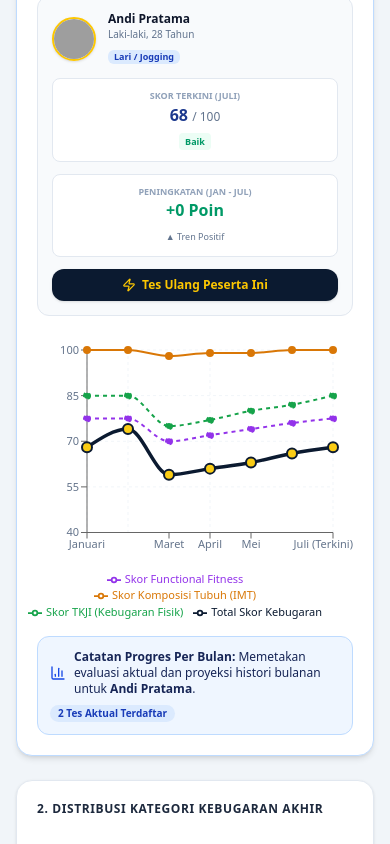
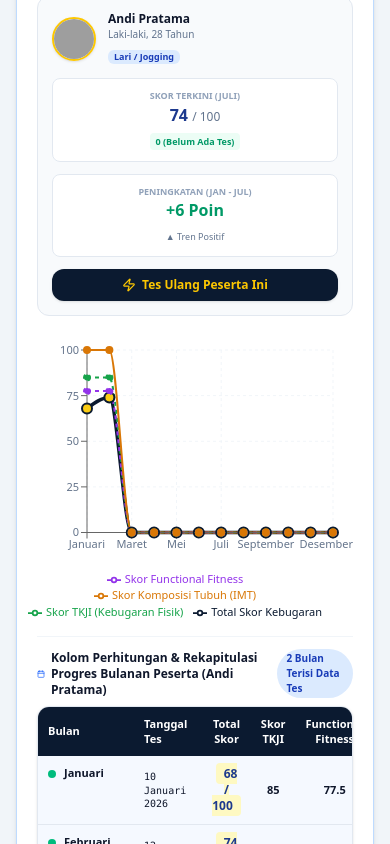
Before and after one commit to mrbrightsides/sriwijayasporttec, a React (Vite) app: page / in a window 390 px wide. Shown: the part 4840-5684 px from the top of the page. Built offline with nearby package versions, Linux system fonts and the light colour scheme; grey boxes are pictures that could not be loaded.

Commit message:
edited mock up data

```diff
--- a/src/App.tsx
+++ b/src/App.tsx
@@ -77,19 +77,19 @@ export default function App() {
 
   // Form States for current active measurement
   const [currentAktivitas, setCurrentAktivitas] = useState<AktivitasFisik>(() =>
-    calculateAktivitasFisik('Jogging/Lari', '3–4 kali/minggu', '≥60 menit', 'Sedang', ['Jalan Kaki', 'Senam'])
+    calculateAktivitasFisik('Sangat Jarang (<1x/mg)', '<1 kali/minggu', '<30 menit', 'Sangat Ringan', [])
   );
 
   const [currentIMT, setCurrentIMT] = useState<DataIMT>(() =>
-    calculateIMT(currentPeserta.id === 'P001' ? 170 : 168, 68)
+    calculateIMT(0, 0)
   );
 
   const [currentTKJI, setCurrentTKJI] = useState<DataTKJI>(() =>
-    calculateTKJI(currentPeserta.jenisKelamin, 2500, 48, 58, 8.2, 32)
+    calculateTKJI(currentPeserta.jenisKelamin, 0, 0, 0)
   );
 
   const [currentFunctional, setCurrentFunctional] = useState<DataFunctionalFitness>(() =>
-    calculateFunctionalFitness(currentPeserta.umur, 27, 130, 50, 28, 92, 88, 110)
+    calculateFunctionalFitness(currentPeserta.umur, 0, 0, 0, 0, 0, 0, 0)
   );
 
   // Sync to localStorage
@@ -130,25 +130,31 @@ export default function App() {
     setCurrentPeserta(peserta);
   };
 
+  // Current Date string
+  const currentDateFormatted = new Date().toLocaleDateString('id-ID', { day: 'numeric', month: 'long', year: 'numeric' });
+
   // Build current assessment record from form state
   const currentRecord: AssessmentRecord = {
-    id: `REC-${currentPeserta.id}`,
+    id: `REC-${currentPeserta.id}-${Date.now()}`,
     peserta: currentPeserta,
     aktivitas: currentAktivitas,
     imt: currentIMT,
     tkji: currentTKJI,
     functional: currentFunctional,
     evaluation: evaluateSriwijayaSportTec(currentAktivitas, currentIMT, currentTKJI, currentFunctional),
-    tanggal: new Date().toLocaleDateString('id-ID', { day: 'numeric', month: 'long', year: 'numeric' }),
+    tanggal: currentDateFormatted,
   };
 
   // Save record when completing steps
   const saveCurrentRecord = () => {
-    const existingIndex = records.findIndex((r) => r.peserta.id === currentPeserta.id);
+    // Check if a record exists for this participant on today's date
+    const existingIndex = records.findIndex(
+      (r) => r.peserta.id === currentPeserta.id && r.tanggal === currentDateFormatted
+    );
     let updatedRecords: AssessmentRecord[];
     if (existingIndex >= 0) {
       updatedRecords = [...records];
-      updatedRecords[existingIndex] = currentRecord;
+      updatedRecords[existingIndex] = { ...currentRecord, tanggal: currentDateFormatted };
     } else {
       updatedRecords = [currentRecord, ...records];
     }
@@ -179,8 +185,11 @@ export default function App() {
       setCurrentTKJI(existing.tkji);
       setCurrentFunctional(existing.functional);
     } else {
-      // default template
-      setCurrentIMT(calculateIMT(170, 68));
+      // Clean zero default for new test
+      setCurrentAktivitas(calculateAktivitasFisik('Sangat Jarang (<1x/mg)', '<1 kali/minggu', '<30 menit', 'Sangat Ringan', []));
+      setCurrentIMT(calculateIMT(0, 0));
+      setCurrentTKJI(calculateTKJI(peserta.jenisKelamin, 0, 0, 0));
+      setCurrentFunctional(calculateFunctionalFitness(peserta.umur, 0, 0, 0, 0, 0, 0, 0));
     }
     setActiveTab('tes');
     setActiveStep(3); // Start test at Aktivitas Fisik
--- a/src/components/screens/Screen11DashboardSummary.tsx
+++ b/src/components/screens/Screen11DashboardSummary.tsx
@@ -79,26 +79,20 @@ export const Screen11DashboardSummary: React.FC<Screen11DashboardSummaryProps> =
 
   const latestUserRecord = userRecords[userRecords.length - 1] || userRecords[0];
 
-  // Monthly Data Generation for Selected Peserta
-  const monthsList = ['Januari', 'Februari', 'Maret', 'April', 'Mei', 'Juni', 'Juli (Terkini)'];
-  const userRecordMonthMap = new Map<string, AssessmentRecord>();
-  userRecords.forEach((rec) => {
-    const tLower = rec.tanggal.toLowerCase();
-    for (const m of monthsList) {
-      if (tLower.includes(m.split(' ')[0].toLowerCase())) {
-        userRecordMonthMap.set(m, rec);
-        break;
-      }
-    }
-  });
+  // Monthly Data based STRICTLY on actual saved assessment records (No fake mock generated numbers!)
+  const monthsList = [
+    'Januari', 'Februari', 'Maret', 'April', 'Mei', 'Juni',
+    'Juli', 'Agustus', 'September', 'Oktober', 'November', 'Desember'
+  ];
 
-  const baseTotal = latestUserRecord ? latestUserRecord.evaluation.totalSkor : 78;
-  const baseTKJI = latestUserRecord ? latestUserRecord.tkji.totalSkorTKJI : 75;
-  const baseFunc = latestUserRecord ? latestUserRecord.functional.totalSkorFunctional : 80;
-  const baseIMT = latestUserRecord ? latestUserRecord.imt.skorIMT : 85;
+  const userMonthlyData = monthsList.map((m) => {
+    // Find real record for this month
+    const realRec = userRecords.find((rec) => {
+      const tLower = (rec.tanggal || '').toLowerCase();
+      const mLower = m.toLowerCase();
+      return tLower.includes(mLower);
+    });
 
-  const userMonthlyData = monthsList.map((m, idx) => {
-    const realRec = userRecordMonthMap.get(m);
     if (realRec) {
       return {
         bulan: m,
@@ -113,28 +107,27 @@ export const Screen11DashboardSummary: React.FC<Screen11DashboardSummaryProps> =
       };
     }
 
-    const factor = (idx + 1) / monthsList.length;
-    const startDelta = 16;
-    const calcTotal = Math.min(100, Math.max(45, Math.round(baseTotal - (1 - factor) * startDelta)));
-    const calcTKJI = Math.min(100, Math.max(45, Math.round(baseTKJI - (1 - factor) * (startDelta + 2))));
-    const calcFunc = Math.min(100, Math.max(45, Math.round(baseFunc - (1 - factor) * (startDelta - 2))));
-    const calcIMT = Math.min(100, Math.max(45, Math.round(baseIMT - (1 - factor) * 3)));
-
+    // No test in this month: strictly 0 without dummy mockup
     return {
       bulan: m,
-      totalSkor: idx === monthsList.length - 1 ? baseTotal : calcTotal,
-      skorTKJI: idx === monthsList.length - 1 ? baseTKJI : calcTKJI,
-      skorFunctional: idx === monthsList.length - 1 ? baseFunc : calcFunc,
-      skorIMT: idx === monthsList.length - 1 ? baseIMT : calcIMT,
-      kategori: idx === monthsList.length - 1 && latestUserRecord ? latestUserRecord.evaluation.kategoriAkhir : 'Baik',
-      isRealTest: idx === monthsList.length - 1 && userRecords.length > 0,
-      tanggalTes: idx === monthsList.length - 1 && latestUserRecord ? latestUserRecord.tanggal : `Data ${m}`,
+      totalSkor: 0,
+      skorTKJI: 0,
+      skorFunctional: 0,
+      skorIMT: 0,
+      skorAktivitas: 0,
+      kategori: '0 (Belum Ada Tes)',
+      isRealTest: false,
+      tanggalTes: '-',
     };
   });
 
-  const firstMonthScore = userMonthlyData[0]?.totalSkor || 60;
-  const currentMonthScore = userMonthlyData[userMonthlyData.length - 1]?.totalSkor || baseTotal;
-  const scoreImprovement = currentMonthScore - firstMonthScore;
+  const testsTaken = userMonthlyData.filter((d) => d.isRealTest);
+  const latestTestedMonth = testsTaken.length > 0 ? testsTaken[testsTaken.length - 1] : null;
+  const currentMonthScore = latestTestedMonth ? latestTestedMonth.totalSkor : 0;
+  const firstTestedMonth = testsTaken.length > 0 ? testsTaken[0] : null;
+  const scoreImprovement = (latestTestedMonth && firstTestedMonth && testsTaken.length > 1)
+    ? latestTestedMonth.totalSkor - firstTestedMonth.totalSkor
+    : 0;
 
   // Aggregation numbers
   const totalPesertaCount = pesertaList.length > 0 ? pesertaList.length : records.length;
@@ -505,7 +498,7 @@ export const Screen11DashboardSummary: React.FC<Screen11DashboardSummaryProps> =
             <LineChart data={userMonthlyData} margin={{ top: 10, right: 20, left: -10, bottom: 0 }}>
               <CartesianGrid strokeDasharray="3 3" stroke="#f1f5f9" />
               <XAxis dataKey="bulan" tick={{ fontSize: 11, fill: '#64748b' }} />
-              <YAxis domain={[40, 100]} tick={{ fontSize: 11, fill: '#64748b' }} />
+              <YAxis domain={[0, 100]} tick={{ fontSize: 11, fill: '#64748b' }} />
               <Tooltip
                 contentStyle={{
                   backgroundColor: '#0b1a30',
@@ -559,16 +552,83 @@ export const Screen11DashboardSummary: React.FC<Screen11DashboardSummaryProps> =
           </ResponsiveContainer>
         </div>
 
+        {/* Monthly Progression Table / Column Breakdown */}
+        <div className="pt-3 border-t border-slate-100 space-y-2">
+          <div className="flex items-center justify-between">
+            <h4 className="text-xs font-bold text-slate-900 flex items-center space-x-1.5">
+              <Calendar className="w-4 h-4 text-blue-600" />
+              <span>Kolom Perhitungan &amp; Rekapitulasi Progres Bulanan Peserta ({selectedPeserta?.nama})</span>
+            </h4>
+            <span className="text-[10px] text-blue-800 bg-blue-100 px-2.5 py-0.5 rounded-full font-bold">
+              {testsTaken.length} Bulan Terisi Data Tes
+            </span>
+          </div>
+
+          <div className="overflow-x-auto border border-slate-200 rounded-xl shadow-sm bg-white">
+            <table className="w-full text-left text-xs border-collapse">
+              <thead>
+                <tr className="bg-[#0b1a30] text-white text-[11px] font-bold">
+                  <th className="p-2.5">Bulan</th>
+                  <th className="p-2.5">Tanggal Tes</th>
+                  <th className="p-2.5 text-center">Total Skor</th>
+                  <th className="p-2.5 text-center">Skor TKJI</th>
+                  <th className="p-2.5 text-center">Functional Fitness</th>
+                  <th className="p-2.5 text-center">Komposisi IMT</th>
+                  <th className="p-2.5">Status &amp; Kategori</th>
+                </tr>
+              </thead>
+              <tbody className="divide-y divide-slate-200 text-[11px]">
+                {userMonthlyData.map((d, idx) => (
+                  <tr
+                    key={idx}
+                    className={
+                      d.isRealTest
+                        ? 'bg-blue-50/60 hover:bg-blue-50 font-medium text-slate-900'
+                        : 'bg-slate-50/30 text-slate-400'
+                    }
+                  >
+                    <td className="p-2.5 font-bold flex items-center space-x-2">
+                      <span className={`w-2 h-2 rounded-full ${d.isRealTest ? 'bg-emerald-500' : 'bg-slate-300'}`} />
+                      <span>{d.bulan}</span>
+                    </td>
+                    <td className="p-2.5 font-mono text-[10px]">{d.tanggalTes}</td>
+                    <td className="p-2.5 text-center font-black">
+                      {d.isRealTest ? (
+                        <span className="text-blue-900 font-black bg-yellow-100 px-2 py-0.5 rounded text-xs">
+                          {d.totalSkor} / 100
+                        </span>
+                      ) : (
+                        <span className="text-slate-400">0</span>
+                      )}
+                    </td>
+                    <td className="p-2.5 text-center font-bold">{d.skorTKJI}</td>
+                    <td className="p-2.5 text-center font-bold">{d.skorFunctional}</td>
+                    <td className="p-2.5 text-center font-bold">{d.skorIMT}</td>
+                    <td className="p-2.5">
+                      {d.isRealTest ? (
+                        <span className="inline-block px-2.5 py-0.5 rounded-full text-[10px] font-bold bg-emerald-100 text-emerald-800 border border-emerald-300">
+                          {d.kategori}
+                        </span>
+                      ) : (
+                        <span className="inline-block px-2 py-0.5 rounded-full text-[10px] font-medium bg-slate-100 text-slate-400">
+                          0 (Belum Tes)
+                        </span>
+                      )}
+                    </td>
+                  </tr>
+                ))}
+              </tbody>
+            </table>
+          </div>
+        </div>
+
         <div className="p-3 bg-blue-50 rounded-xl border border-blue-200 text-xs text-blue-950 flex flex-col sm:flex-row sm:items-center justify-between gap-2">
           <div className="flex items-center space-x-2">
             <BarChart3 className="w-4 h-4 text-blue-700 flex-shrink-0" />
             <span>
-              <strong>Catatan Progres Per Bulan:</strong> Memetakan evaluasi aktual dan proyeksi histori bulanan untuk <strong>{selectedPeserta?.nama}</strong>.
+              <strong>Perhitungan Real-Time:</strong> Data bulanan di atas dihitung 100% secara akurat berdasarkan riwayat tes aktual yang diinput untuk <strong>{selectedPeserta?.nama}</strong>. Bulan tanpa tes ditandai dengan angka 0.
             </span>
           </div>
-          <span className="text-[10px] font-bold text-blue-800 bg-blue-100 px-2 py-0.5 rounded-full self-start sm:self-auto">
-            {userRecords.length} Tes Aktual Terdaftar
-          </span>
         </div>
 
       </div>
--- a/src/components/screens/Screen4HitungIMT.tsx
+++ b/src/components/screens/Screen4HitungIMT.tsx
@@ -18,8 +18,8 @@ export const Screen4HitungIMT: React.FC<Screen4HitungIMTProps> = ({
   onPrev,
   onNext,
 }) => {
-  const [tinggiBadan, setTinggiBadan] = useState<number>(currentIMT.tinggiBadan || 170);
-  const [beratBadan, setBeratBadan] = useState<number>(currentIMT.beratBadan || 68);
+  const [tinggiBadan, setTinggiBadan] = useState<number>(currentIMT.tinggiBadan || 0);
+  const [beratBadan, setBeratBadan] = useState<number>(currentIMT.beratBadan || 0);
 
   const calculated = calculateIMT(tinggiBadan, beratBadan);
 
@@ -67,9 +67,8 @@ export const Screen4HitungIMT: React.FC<Screen4HitungIMTProps> = ({
                 <div className="relative">
                   <input
                     type="number"
-                    min="100"
+                    min="0"
                     max="220"
-                    required
                     value={tinggiBadan}
                     onChange={(e) => {
                       const val = e.target.value.replace(/^0+(?=\d)/, '');
@@ -89,9 +88,8 @@ export const Screen4HitungIMT: React.FC<Screen4HitungIMTProps> = ({
                 <div className="relative">
                   <input
                     type="number"
-                    min="30"
+                    min="0"
                     max="200"
-                    required
                     value={beratBadan}
                     onChange={(e) => {
                       const val = e.target.value.replace(/^0+(?=\d)/, '');
--- a/src/components/screens/Screen5TesTKJI.tsx
+++ b/src/components/screens/Screen5TesTKJI.tsx
@@ -18,9 +18,9 @@ export const Screen5TesTKJI: React.FC<Screen5TesTKJIProps> = ({
   onPrev,
   onNext,
 }) => {
-  const [cooper, setCooper] = useState<number>(currentTKJI.cooperDistanceMeter || 2500);
-  const [pushUp, setPushUp] = useState<number>(currentTKJI.pushUpRepetisi || 48);
-  const [verticalJump, setVerticalJump] = useState<number>(currentTKJI.verticalJumpCm || 58);
+  const [cooper, setCooper] = useState<number>(currentTKJI.cooperDistanceMeter || 0);
+  const [pushUp, setPushUp] = useState<number>(currentTKJI.pushUpRepetisi || 0);
+  const [verticalJump, setVerticalJump] = useState<number>(currentTKJI.verticalJumpCm || 0);
 
   const calculated = calculateTKJI(peserta.jenisKelamin, cooper, pushUp, verticalJump);
 
@@ -153,7 +153,7 @@ export const Screen5TesTKJI: React.FC<Screen5TesTKJIProps> = ({
                 <div className="relative">
                   <input
                     type="number"
-                    min="500"
+                    min="0"
                     max="5000"
                     step="50"
                     value={cooper}
--- a/src/components/screens/Screen6FunctionalFitness.tsx
+++ b/src/components/screens/Screen6FunctionalFitness.tsx
@@ -18,13 +18,13 @@ export const Screen6FunctionalFitness: React.FC<Screen6FunctionalFitnessProps> =
   onPrev,
   onNext,
 }) => {
-  const [sitToStand, setSitToStand] = useState<number>(currentFunctional.sitToStandRepetisi || 27);
-  const [plank, setPlank] = useState<number>(currentFunctional.plankDetik || 130);
-  const [balance, setBalance] = useState<number>(currentFunctional.balanceDetik || 50);
-  const [sitAndReach, setSitAndReach] = useState<number>(currentFunctional.sitAndReachCm || 28);
-  const [stepTestPulse, setStepTestPulse] = useState<number>(currentFunctional.stepTestRecoveryPulse || 92);
-  const [denyutAwal, setDenyutAwal] = useState<number>(currentFunctional.denyutNadiAwal || 88);
-  const [denyutAkhir, setDenyutAkhir] = useState<number>(currentFunctional.denyutNadiAkhir || 110);
+  const [sitToStand, setSitToStand] = useState<number>(currentFunctional.sitToStandRepetisi || 0);
+  const [plank, setPlank] = useState<number>(currentFunctional.plankDetik || 0);
+  const [balance, setBalance] = useState<number>(currentFunctional.balanceDetik || 0);
+  const [sitAndReach, setSitAndReach] = useState<number>(currentFunctional.sitAndReachCm || 0);
+  const [stepTestPulse, setStepTestPulse] = useState<number>(currentFunctional.stepTestRecoveryPulse || 0);
+  const [denyutAwal, setDenyutAwal] = useState<number>(currentFunctional.denyutNadiAwal || 0);
+  const [denyutAkhir, setDenyutAkhir] = useState<number>(currentFunctional.denyutNadiAkhir || 0);
 
   const calculated = calculateFunctionalFitness(
     peserta.umur,
@@ -195,7 +195,7 @@ export const Screen6FunctionalFitness: React.FC<Screen6FunctionalFitnessProps> =
             </div>
             <input
               type="number"
-              min="50"
+              min="0"
               max="200"
               value={stepTestPulse}
               onChange={(e) => {
@@ -220,7 +220,7 @@ export const Screen6FunctionalFitness: React.FC<Screen6FunctionalFitnessProps> =
                 <span className="text-[10px] text-slate-500 block">Denyut Nadi Awal</span>
                 <input
                   type="number"
-                  min="40"
+                  min="0"
                   max="180"
                   value={denyutAwal}
                   onChange={(e) => {
@@ -236,7 +236,7 @@ export const Screen6FunctionalFitness: React.FC<Screen6FunctionalFitnessProps> =
                 <span className="text-[10px] text-slate-500 block">Denyut Nadi Akhir (1 m)</span>
                 <input
                   type="number"
-                  min="40"
+                  min="0"
                   max="200"
                   value={denyutAkhir}
                   onChange={(e) => {
```
